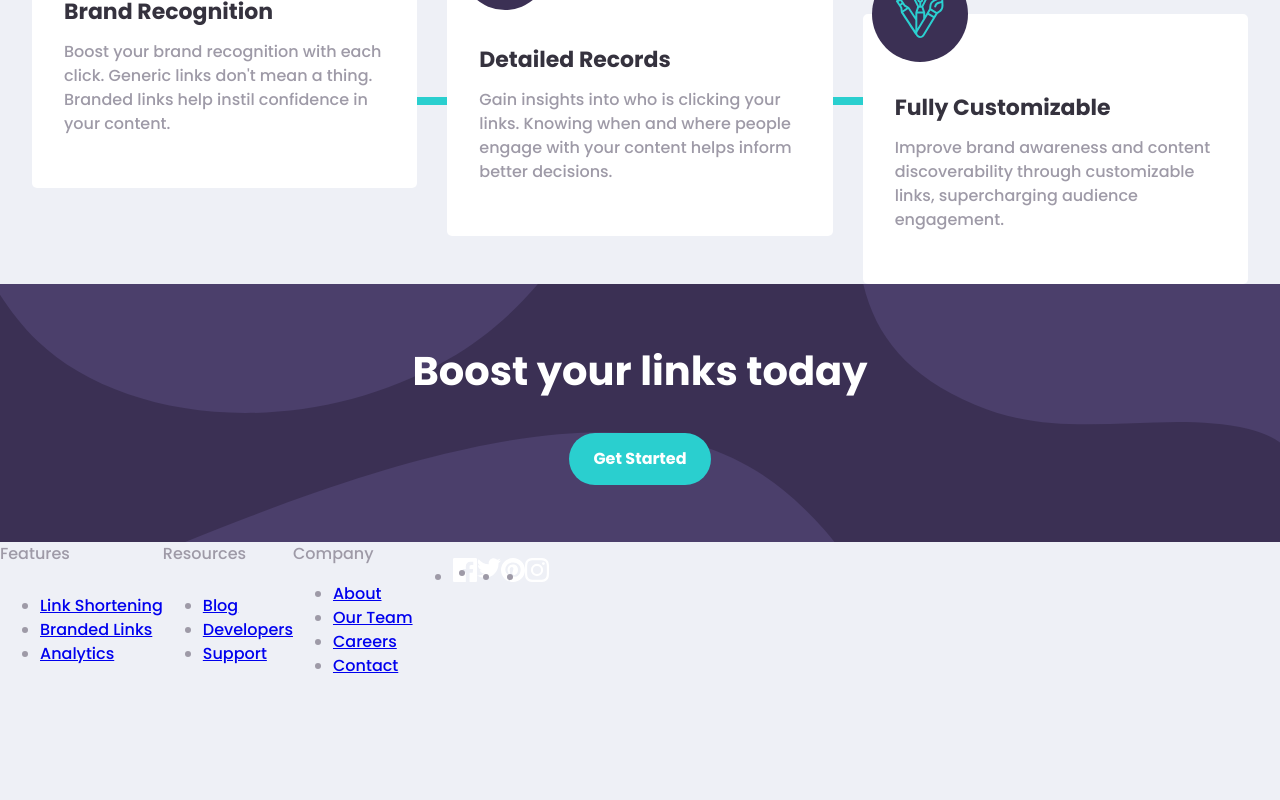
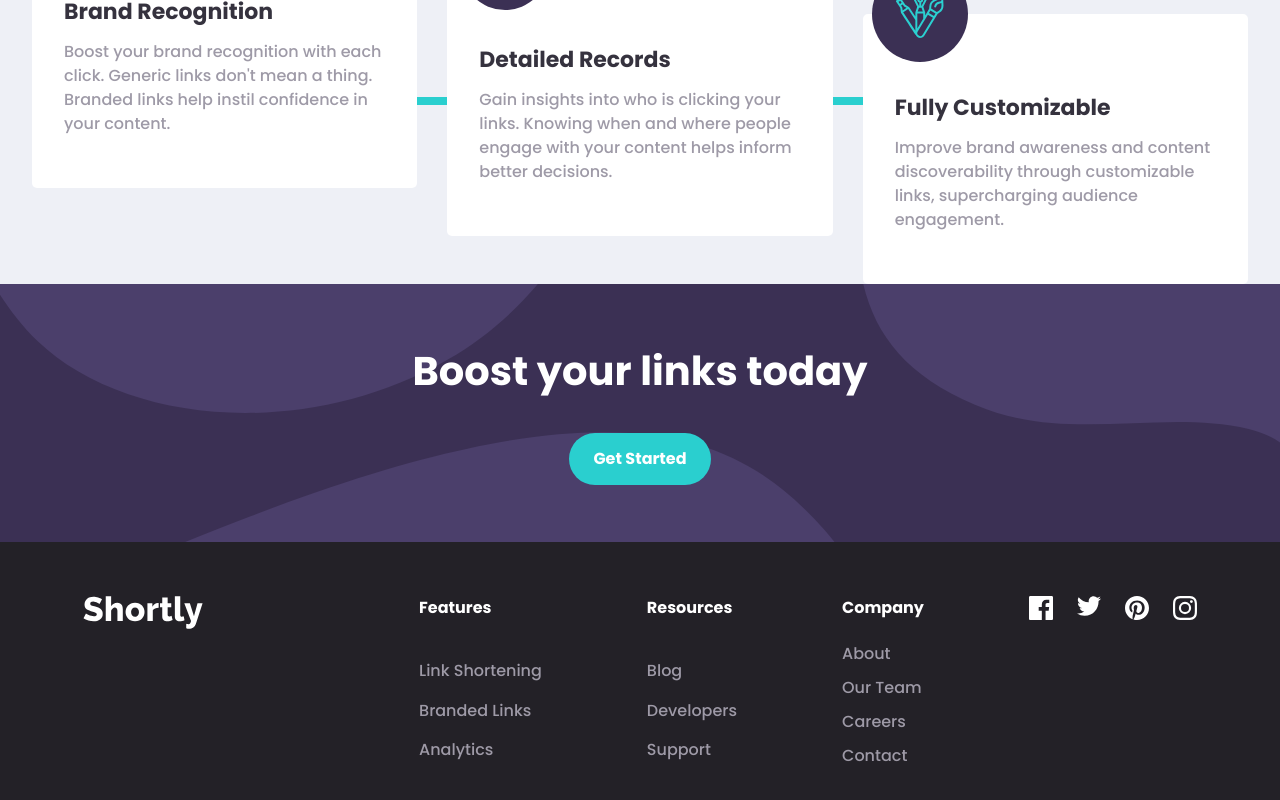
Before and after one commit to DaniilGurski/Shorten-url-app, a React (Vite) app: page / in a window 1280 px wide. Shown: the part 1034-1834 px from the top of the page. Before the commit the page ends 1728 px from the top, so only its background shows below. Built offline with nearby package versions, Linux system fonts and the light colour scheme.

Commit message:
footer styling.

```diff
--- a/src/components/Footer.jsx
+++ b/src/components/Footer.jsx
@@ -1,4 +1,5 @@
 import styled from "styled-components"
+import logo from "../assets/images/logo.svg"
 import facebookIcon from "../assets/images/icon-facebook.svg"
 import twitterIcon from "../assets/images/icon-twitter.svg"
 import pinterestIcon from "../assets/images/icon-pinterest.svg"
@@ -9,18 +10,55 @@ import { Grid } from "./Grid"
 
 
 const StyledFooter = styled(Flex)`
+    flex-direction: column;
+    align-items: center;
+
+    padding-block: 3.375rem;
+    background-color: var(--clr-neutral-700);
+
+    @media (width >= 70em) {
+        flex-direction: row;
+        align-items: start;
+        justify-content: space-around;
+    }
 `;
 
 
 const Logo = styled.img`
+    width: 7.5rem;
+    filter: brightness(100);
+`;
+
+
+const MenuContentColumn = styled.div`
+    display: grid;
+    row-gap: 1.375rem;
+
+    text-align: center;
+
+    > h4 {
+        font-weight: var(--fw-200);
+        color: var(--clr-neutral-100);
+    }
+
+
+    > ul {
+        display: grid;
+        row-gap: 0.625rem;
+    }
 `;
 
 
 const Menu = styled(Flex)`
-`;
+    flex-direction: column;
 
-
-const MenuContentColumn = styled(Grid)`
+    @media (width >= 70em) {
+        gap: 6.563rem;
+        ${MenuContentColumn} {
+            text-align: start;
+        }
+        flex-direction: row;
+    }
 `;
 
 
@@ -30,15 +68,14 @@ const SocialMedia = styled(Flex)`
 
 export default function Footer() {
   return (
-    <StyledFooter as="footer">
-        <Logo />
+    <StyledFooter as="footer" $gap="3.125rem">
+        <Logo src={logo}/>
 
-        <Menu>
-            <Flex as="nav">
+        <Menu as="nav" $gap="2.5rem">
             <MenuContentColumn>
                 <h4> Features </h4>
 
-                    <ul>
+                <ul role="list">
                     <li><a href="#"> Link Shortening </a></li>
                     <li><a href="#"> Branded Links   </a></li>
                     <li><a href="#"> Analytics       </a></li>
@@ -48,7 +85,7 @@ export default function Footer() {
             <MenuContentColumn>
                 <h4> Resources </h4>
 
-                    <ul>
+                <ul role="list">
                     <li><a href="#"> Blog </a></li>
                     <li><a href="#"> Developers </a></li>
                     <li><a href="#"> Support </a></li>
@@ -58,17 +95,15 @@ export default function Footer() {
             <MenuContentColumn>
                 <h4> Company </h4>
 
-                    <ul>
+                <ul role="list">
                     <li><a href="#"> About </a></li>
                     <li><a href="#"> Our Team </a></li>
                     <li><a href="#"> Careers </a></li>
                     <li><a href="#"> Contact </a></li>
                 </ul>
             </MenuContentColumn>
-            </Flex>
 
-            {/* this list can be inside nav ?*/}
-            <SocialMedia as="ul">
+            <SocialMedia as="ul" role="list" $gap="1.5rem">
                 <li><a href="#"><img src={facebookIcon} alt="facebook" /></a></li>
                 <li><a href="#"><img src={twitterIcon} alt="twitter" /></a></li>
                 <li><a href="#"><img src={pinterestIcon} alt="pinterest" /></a></li>
--- a/src/components/styles/GlobalStyles.js
+++ b/src/components/styles/GlobalStyles.js
@@ -12,6 +12,7 @@ const GlobalStyles = createGlobalStyle`
 
     --clr-secondary: hsl(0, 87%, 67%);
 
+    --clr-neutral-700: hsl(260, 8%, 14%);
     --clr-neutral-600: hsl(255, 11%, 22%);
     --clr-neutral-500: hsl(257, 7%, 63%);
     --clr-neutral-400: hsl(0, 87%, 67%);
@@ -64,6 +65,12 @@ const GlobalStyles = createGlobalStyle`
   h3 {
     font-size: var(--fs-400);
   }
+
+
+  a {
+    text-decoration: none;
+    color: inherit;
+  }
 `
 
 export default GlobalStyles;
```
Lines whose indentation alone changed are shown as unchanged.
